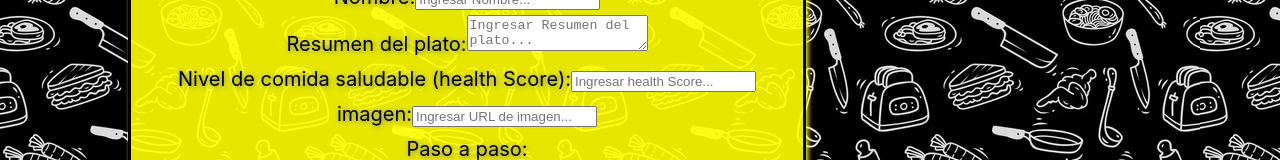
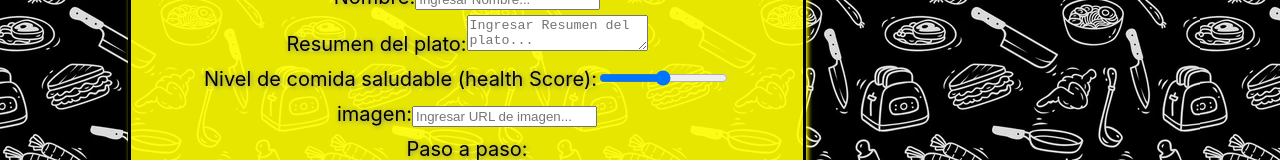
Before and after one commit to guspaz0/PI-Food-main, a React (Create React App) app in the folder client/: page /create in a window 1280 px wide. Shown: the part 187-347 px from the top of the page. Built offline with nearby package versions, Linux system fonts and the light colour scheme; no server answers.

Commit message:
actualizo

```diff
--- a/client/src/components/FormRecipe.jsx
+++ b/client/src/components/FormRecipe.jsx
@@ -287,7 +287,7 @@ function handleSubmit(e) {
             {errors.summary? <div className='errors'>{errors.summary}</div> : null}
         </label>
         <label>Nivel de comida saludable (health Score):
-            <input type='number' name='healthScore' placeholder='Ingresar health Score...' onChange={handleInputSteps}></input>
+            <input type='range' name='healthScore' placeholder='Ingresar health Score...' onChange={handleInputSteps}></input>
             {errors.healthScore? <div className='errors'>{errors.healthScore}</div> : null}
         </label>
         <label>imagen:
```
